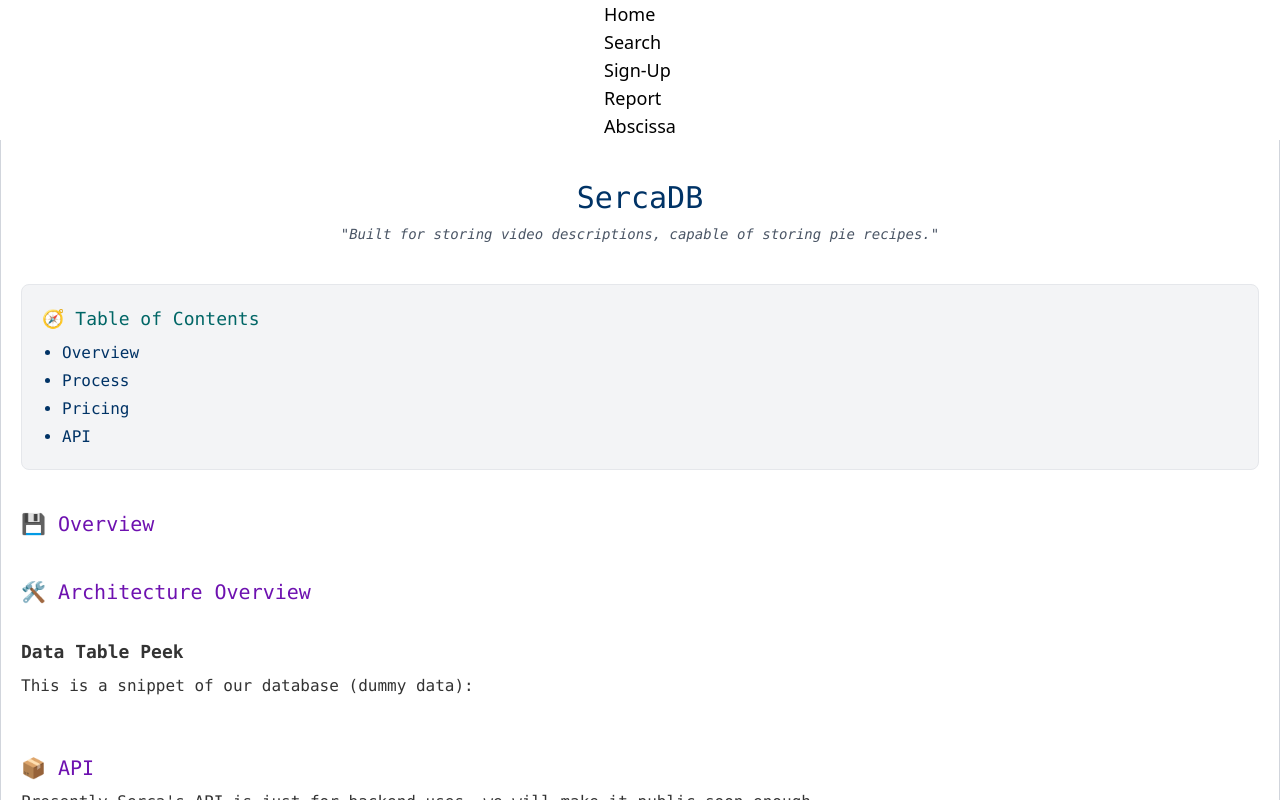
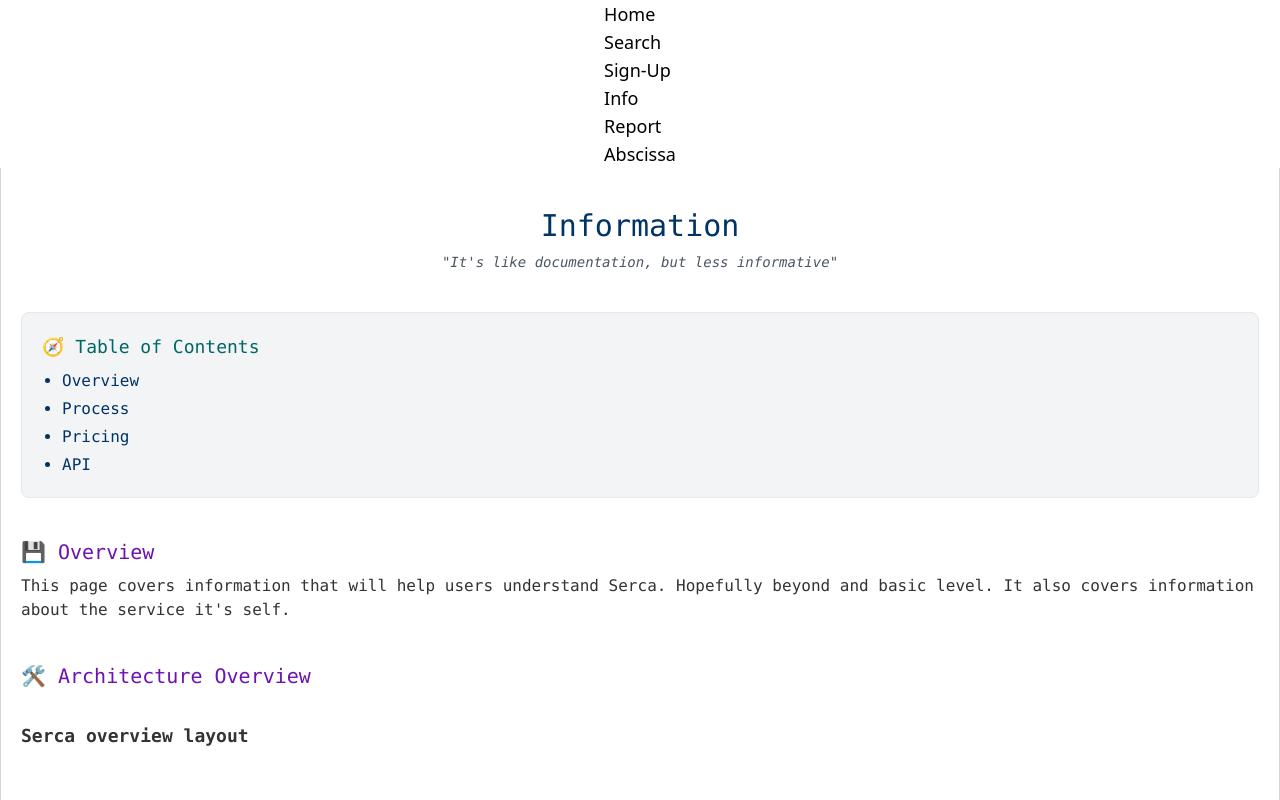
Before and after one commit to KilroyWasHere-cs-j/Serca-web, a SvelteKit app in the folder serca-web/: page /info in a window 1280 px wide. Shown: the top 800 px of the page. Built offline with nearby package versions, Linux system fonts and the light colour scheme.

Commit message:
AHHhhhhhhhhh

```diff
--- a/serca-web/src/components/Navbar.svelte
+++ b/serca-web/src/components/Navbar.svelte
@@ -6,6 +6,7 @@
 		<a href="/" class="text-lg transition duration-300 hover:text-purple-500">Home</a>
 		<a href="/serca-search" class="text-lg transition duration-300 hover:text-purple-500">Search</a>
 		<a href="/sign-up" class="text-lg transition duration-300 hover:text-purple-500">Sign-Up</a>
+		<a href="/info" class="text-lg transition duration-300 hover:text-purple-500">Info</a>
 		<a href="/report" class="text-lg transition duration-300 hover:text-purple-500">Report</a>
 		<!-- <a href="/info" class="text-lg transition duration-300 hover:text-purple-500">Info</a> -->
 		<a
--- a/serca-web/src/routes/info/+page.svelte
+++ b/serca-web/src/routes/info/+page.svelte
@@ -1,5 +1,21 @@
 <script lang="ts">
 	import Navbar from '../../components/Navbar.svelte';
+
+	const steps = [
+		{ id: 'seed', label: 'Seed URLs', x: 50, y: 50 },
+		{ id: 'scraper', label: 'Web Scraper', x: 250, y: 50 },
+		{ id: 'subdomains', label: 'Extract Subdomains', x: 250, y: 150 },
+		{ id: 'to-scraper', label: 'Subdomains → Scraper', x: 450, y: 100 },
+		{ id: 'ai', label: 'AI Pipeline', x: 650, y: 100 },
+		{ id: 'db', label: 'Update Database', x: 850, y: 100 }
+	];
+
+	const aiStages = [
+		{ label: 'OCR', dx: 0, dy: -60 },
+		{ label: 'YOLOv5', dx: 0, dy: -30 },
+		{ label: 'BLIP', dx: 0, dy: 0 },
+		{ label: 'Image Features', dx: 0, dy: 30 }
+	];
 </script>
 
 <Navbar />
@@ -7,10 +23,8 @@
 <div class="mx-auto max-w-full border-x border-gray-300 bg-white px-5 py-10 font-mono text-[#333]">
 	<!-- Header -->
 	<div class="mb-10 text-center">
-		<h1 class="text-3xl text-[#003366]">SercaDB</h1>
-		<p class="mt-2 text-sm text-gray-600 italic">
-			"Built for storing video descriptions, capable of storing pie recipes."
-		</p>
+		<h1 class="text-3xl text-[#003366]">Information</h1>
+		<p class="mt-2 text-sm text-gray-600 italic">"It's like documentation, but less informative"</p>
 	</div>
 
 	<!-- Table of Contents -->
@@ -27,7 +41,10 @@
 	<!-- Overview -->
 	<section id="overview" class="mb-10">
 		<h2 class="mb-2 text-xl text-purple-800">💾 Overview</h2>
-		<p></p>
+		<p>
+			This page covers information that will help users understand Serca. Hopefully beyond and basic
+			level. It also covers information about the service it's self.
+		</p>
 	</section>
 
 	<!-- Architecture Overview -->
@@ -35,8 +52,10 @@
 		<h2 class="mb-2 text-xl text-purple-800">🛠️ Architecture Overview</h2>
 		<p class="leading-relaxed text-gray-700"></p>
 
-		<h3 class="mt-8 text-lg font-bold">Data Table Peek</h3>
-		<p class="mt-2">This is a snippet of our database (dummy data):</p>
+		<h3 class="mt-8 text-lg font-bold">Serca overview layout</h3>
+		<p class="mt-2"></p>
+
+		<div class=""></div>
 
 		<div class="mt-4 overflow-x-auto"></div>
 	</section>
--- a/serca-web/src/routes/serca-search/+page.svelte
+++ b/serca-web/src/routes/serca-search/+page.svelte
@@ -186,8 +186,13 @@ ${userprompt}`;
 
 <!-- Warning -->
 <div class="m-4 border border-gray-400 bg-[#ffffe0] px-4 py-3 text-sm text-black">
-	<b>NOTE:</b> Serca is still being developed. So please bare with whilst we try and get this tool working
+	<p>
+		<b>NOTE:</b> This tool isn't currently connected to a database. We will email when it is. Your welcome
+		to still fiddle with it just don't expect anything just yet...
+	</p>
 </div>
+
+<!-- Serca is still being developed. So please bare with whilst we try and get this tool working -->
 
 {#if limitHit}
 	<div class="m-4 border border-gray-400 bg-red-300 p-4">
```
